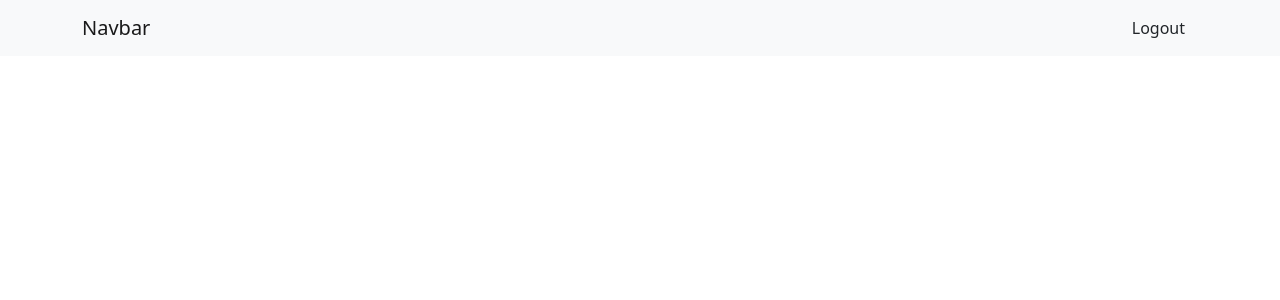
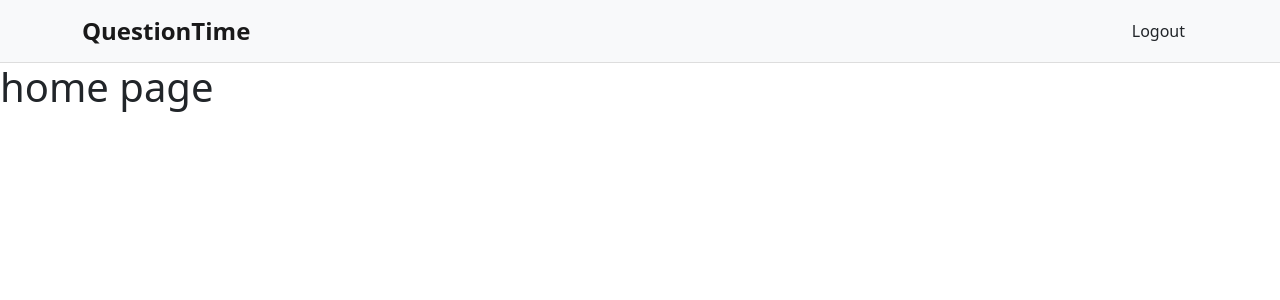
Before and after one commit to petrukv/QuestionTime, a Vue app in the folder frontend/: page / in a window 1280 px wide. Shown: the top 300 px of the page. Built offline with nearby package versions, Linux system fonts and the light colour scheme.

Commit message:
styled and added router

```diff
--- a/frontend/src/App.vue
+++ b/frontend/src/App.vue
@@ -1,6 +1,7 @@
 <template>
   <div id="nav">
     <NavbarComponent />
+    <router-view></router-view>
   </div>
 </template>
 
--- a/frontend/src/components/Navbar.vue
+++ b/frontend/src/components/Navbar.vue
@@ -1,7 +1,8 @@
 <template>
-  <nav class="navbar navbar-expand-lg navbar-light bg-light">
+  <nav class="navbar navbar-expand-lg navbar-light bg-light my-navbar">
     <div class="container">
-      <a class="navbar-brand" href="#">Navbar</a>
+      <router-link class="navbar-brand" :to="{ name:'home' } "> QuestionTime </router-link>
+
       <button
         class="navbar-toggler"
         type="button"
@@ -17,7 +18,7 @@
       <div class="collapse navbar-collapse" id="navbarSupportedContent">
         <ul class="navbar-nav ms-auto">
           <li class="nav-item">
-            <button class="btn btn-outline-success-secondary" @click="logout">Logout</button>
+            <button class="btn btn-logout btn-outline-success-secondary" @click="logout">Logout</button>
           </li>
         </ul>
       </div>
@@ -55,3 +56,22 @@ export default {
   }
 };
 </script>
+
+<style>
+.my-navbar {
+  border-bottom: 1px solid #ddd;
+}
+
+.navbar-brand {
+  font-weight: bold;
+  font-size: 150%;
+}
+
+.navbar-brand:hover {
+  color: #dc3545 !important;
+}
+
+.btn-logout:hover {
+  color: #dc3545 !important;
+}
+</style>
--- a/frontend/src/router/index.js
+++ b/frontend/src/router/index.js
@@ -1,5 +1,5 @@
-import { createRouter, createWebHistory } from 'vue-router'
-import HomeView from '../views/HomeView.vue'
+import { createRouter, createWebHistory } from 'vue-router';
+import HomeView from '../views/HomeView.vue';
 
 const routes = [
   {
@@ -7,7 +7,13 @@ const routes = [
     name: 'home',
     component: HomeView
   },
-  // {
+  {
+    path: '/new-one',
+    name: 'home-two',
+    component: HomeView
+  }
+
+   // {
   //   path: '/about',
   //   name: 'about',
   //   // route level code-splitting
@@ -15,7 +21,9 @@ const routes = [
   //   // which is lazy-loaded when the route is visited.
   //   component: () => import(/* webpackChunkName: "about" */ '../views/AboutView.vue')
   // }
-]
+
+];
+
 
 const router = createRouter({
   history: createWebHistory("/"),
```
Also changed, not shown: 1 other file (tests, documents, lock files or other folders).
